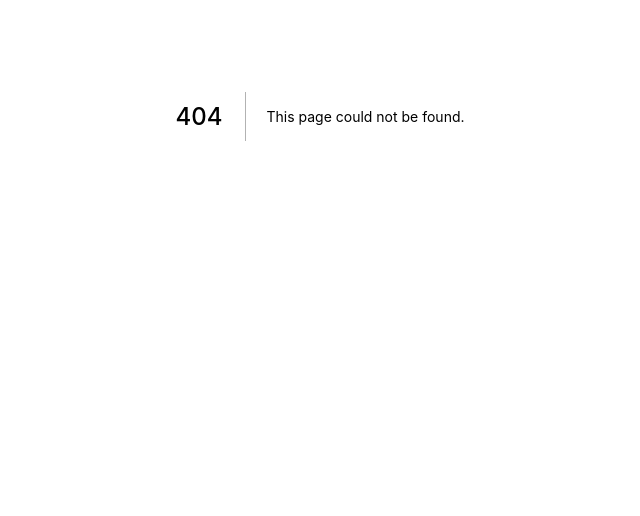
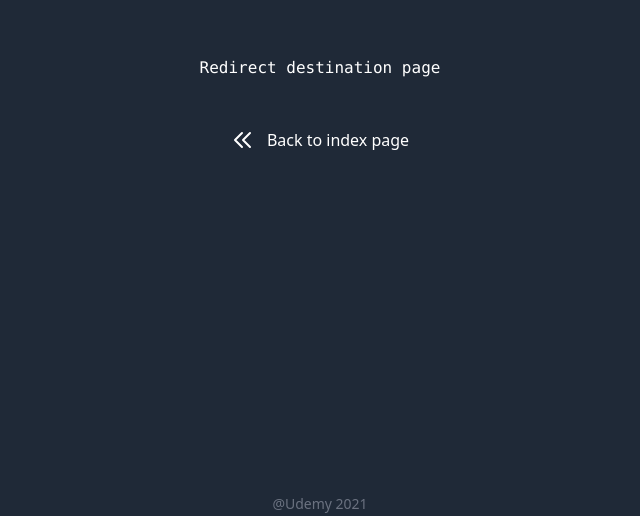
Before and after one commit to ichizokichinosuke/nextjs_blog_todos, a Next.js app: page /redirect-destination-page in a window 1280 px wide. Before the commit this address had no page. Shown: the part 284-800 px from the top of the page, without its empty margins (320-960 px from the left). Built offline with nearby package versions, Linux system fonts and the light colour scheme.

Commit message:
add redirect w getServerSideProps

```diff
--- a/pages/index.js
+++ b/pages/index.js
@@ -1,3 +1,4 @@
+import Link from 'next/link';
 import Auth from '../components/Auth';
 import Layout from '../components/Layout';
 import { generatedRssFeed } from "../lib/feed";
@@ -6,6 +7,9 @@ export default function Home({}) {
   return (
     <Layout title="Login">
       <Auth />
+      <Link href="/redirect-origin-page">
+        <p className='mt-5 cursor-pointer font-mono text-bold'>Redirect</p>
+      </Link>
     </Layout>
   );
 };
--- /dev/null
+++ b/pages/redirect-destination-page.js
@@ -0,0 +1,29 @@
+import Link from "next/link";
+import Layout from "../components/Layout";
+
+export default function RedirectPage() {
+  return (
+    <Layout title="Redirect page">
+      <p className="font-mono text-bold">Redirect destination page</p>
+      <Link href="/">
+        <div className="flex cursor-pointer mt-12">
+          <svg
+            className="w-6 h-6 mr-3"
+            fill="none"
+            stroke="currentColor"
+            viewBox="0 0 24 24"
+            xmlns="http://www.w3.org/2000/svg"
+          >
+            <path
+              strokeLinecap="round"
+              strokeLinejoin="round"
+              strokeWidth="2"
+              d="M11 19l-7-7 7-7m8 14l-7-7 7-7"
+            ></path>
+          </svg>
+          <span>Back to index page</span>
+        </div>
+      </Link>
+    </Layout>
+  );
+}
--- /dev/null
+++ b/pages/redirect-origin-page.js
@@ -0,0 +1,18 @@
+import Layout from "../components/Layout";
+
+export default function RedirectPage() {
+  return (
+    <Layout title="Redirect page">
+        <p className="font-mono text-bold">Redirect origin page</p>
+    </Layout>
+  );
+};
+
+export async function getServerSideProps() {
+    return {
+        redirect: {
+            permanent: false,
+            destination: "/redirect-destination-page",
+        }
+    }
+}
--- a/pages/task-page.js
+++ b/pages/task-page.js
@@ -30,7 +30,9 @@ export default function TaskPage({ staticfilteredTasks }) {
         <TaskForm taskCreated={mutate} />
         <ul>
           {filteredTasks &&
-                filteredTasks.map((task) => <Task key={task.id} task={task} taskDeleted={mutate}/>)}
+            filteredTasks.map((task) => (
+              <Task key={task.id} task={task} taskDeleted={mutate} />
+            ))}
         </ul>
         <Link href="/main-page">
           <div className="flex cursor-pointer mt-12">
```
Also changed, not shown: lib/feed.js (+16 -15 lines), public/rss/feed.json (+10 -5 lines), 2 other files (tests, documents, lock files or other folders). Lines whose indentation alone changed are shown as unchanged.
